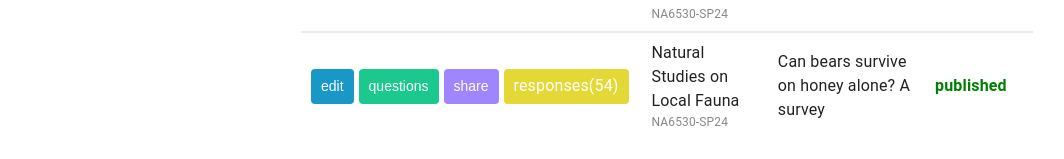
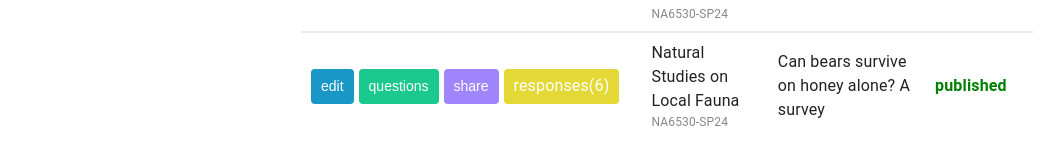
Before and after one commit to TaylorBruening/cs6750-group-final-prototype, a React (Create React App) app: page / in a window 1280 px wide. Shown: the part 504-663 px from the top of the page, without its empty margins (183-1247 px from the left). Built offline with nearby package versions, Linux system fonts and the light colour scheme.

Commit message:
final prototype

```diff
--- a/src/App.js
+++ b/src/App.js
@@ -41,7 +41,7 @@ const surveys = [
     code: 'NA6530-SP24',
     title: "Can bears survive on honey alone? A survey",
     status: 'published',
-    responses: 54,
+    responses: 6,
   },
 ];
 
--- a/src/components/SurveyResults.js
+++ b/src/components/SurveyResults.js
@@ -16,7 +16,9 @@ const SurveyResults = () => {
     const COLORS = ['#0088FE', '#00C49F', '#FFBB28', '#FF8042', '#AF19FF', '#FF19A3', '#FFC019', '#19FFC8', '#197FFF', '#C119FF', '#FF1919', '#19FF91'];
 
     // eslint-disable-next-line react-hooks/rules-of-hooks
-    const [chartTypes, setChartTypes] = useState(survey.questions.map(() => 'pie'));
+const [chartTypes, setChartTypes] = useState(
+  survey.questions.map((_, index) => index % 2 === 0 ? 'pie' : 'bar')
+);
 
     const getQuestionData = (questionIndex) => {
         const dataMap = {};
--- a/src/components/Surveys.js
+++ b/src/components/Surveys.js
@@ -35,7 +35,7 @@ const surveys = [
     code: 'NA6530-SP24',
     title: "Can bears survive on honey alone? A survey",
     status: 'published',
-    responses: 54,
+    responses: 6,
   },
 ];
 
--- a/src/data/surveyResults.js
+++ b/src/data/surveyResults.js
@@ -220,18 +220,209 @@ export const surveyResults = [
     },
     {
         id: 3,
-        title: 'First Survey Title',
-        description: 'Description of the first survey.',
-        responses: 25,
-        csv: 'response,Q1,Q2,Q3\n1,answer1,answer2,answer3\n...',
+        title: 'A study on wild bears',
+        description: 'This survey aims to gather information about wild bear sightings, behavior, and habitat preferences in our local area. Your responses will help us better understand and protect these magnificent creatures.',
+        responses: 10,
+        questions: [
+            "What species of bear did you observe?",
+            "How often have you seen bears in the past year?",
+            "At what time of day did you mostly observe the bears?",
+            "In what type of environment did you see the bears?",
+            "What behavior did you observe most frequently?",
+            "How concerned are you about bear conservation in our area?",
+            "Have you ever participated in a bear awareness program?",
+            "What do you think is the most important action for bear conservation?"
+        ],
+        csv: 'response,Q1,Q2,Q3,Q4,Q5,Q6,Q7,Q8\n1,Black bear,2-3 times,Dawn,Forested area,Foraging,Very concerned,Yes,Increased habitat protection\n2,Grizzly bear,Once,Afternoon,Near a stream,Fishing,Moderately concerned,No,Better waste management\n3,Black bear,4-5 times,Dusk,Mountain trail,Climbing trees,Extremely concerned,Yes,Stricter hunting regulations\n4,Brown bear,2-3 times,Afternoon,Berry patch,Eating berries,Slightly concerned,No,More public education\n5,Grizzly bear,Once,Dawn,Alpine meadow,Digging for roots,Very concerned,Yes,Reducing human-bear conflicts\n6,Black bear,6+ times,Night,Campground,Scavenging,Moderately concerned,Yes,Improved garbage management\n7,Brown bear,4-5 times,Dawn,River bank,Catching fish,Extremely concerned,No,Corridor preservation\n8,Grizzly bear,2-3 times,Dusk,Rocky outcrop,Resting,Very concerned,Yes,Habitat restoration\n9,Black bear,Once,Afternoon,Suburban area,Crossing road,Slightly concerned,No,Traffic management in bear areas\n10,Brown bear,4-5 times,Morning,National park,Walking with cubs,Moderately concerned,Yes,Increased funding for research',
         json: [
-            {"response": 1, "Q1": "answer1", "Q2": "answer2", "Q3": "answer3"},
-            //... More responses
-        ],
-        questions: [
-            "Question 1?",
-            "Question 2?",
-            "Question 3?"
+            {
+                "response": 1,
+                "Q1": "Black bear",
+                "Q2": "2-3 times",
+                "Q3": "Dawn",
+                "Q4": "Forested area",
+                "Q5": "Foraging",
+                "Q6": "Very concerned",
+                "Q7": "Yes",
+                "Q8": "Increased habitat protection"
+            },
+            {
+                "response": 2,
+                "Q1": "Grizzly bear",
+                "Q2": "Once",
+                "Q3": "Afternoon",
+                "Q4": "Near a stream",
+                "Q5": "Fishing",
+                "Q6": "Moderately concerned",
+                "Q7": "No",
+                "Q8": "Better waste management"
+            },
+            {
+                "response": 3,
+                "Q1": "Black bear",
+                "Q2": "4-5 times",
+                "Q3": "Dusk",
+                "Q4": "Mountain trail",
+                "Q5": "Climbing trees",
+                "Q6": "Extremely concerned",
+                "Q7": "Yes",
+                "Q8": "Stricter hunting regulations"
+            },
+            {
+                "response": 4,
+                "Q1": "Brown bear",
+                "Q2": "2-3 times",
+                "Q3": "Afternoon",
+                "Q4": "Berry patch",
+                "Q5": "Eating berries",
+                "Q6": "Slightly concerned",
+                "Q7": "No",
+                "Q8": "More public education"
+            },
+            {
+                "response": 5,
+                "Q1": "Grizzly bear",
+                "Q2": "Once",
+                "Q3": "Dawn",
+                "Q4": "Alpine meadow",
+                "Q5": "Digging for roots",
+                "Q6": "Very concerned",
+                "Q7": "Yes",
+                "Q8": "Reducing human-bear conflicts"
+            },
+            {
+                "response": 6,
+                "Q1": "Black bear",
+                "Q2": "6+ times",
+                "Q3": "Night",
+                "Q4": "Campground",
+                "Q5": "Scavenging",
+                "Q6": "Moderately concerned",
+                "Q7": "Yes",
+                "Q8": "Improved garbage management"
+            },
+            {
+                "response": 7,
+                "Q1": "Brown bear",
+                "Q2": "4-5 times",
+                "Q3": "Dawn",
+                "Q4": "River bank",
+                "Q5": "Catching fish",
+                "Q6": "Extremely concerned",
+                "Q7": "No",
+                "Q8": "Corridor preservation"
+            },
+            {
+                "response": 8,
+                "Q1": "Grizzly bear",
+                "Q2": "2-3 times",
+                "Q3": "Dusk",
+                "Q4": "Rocky outcrop",
+                "Q5": "Resting",
+                "Q6": "Very concerned",
+                "Q7": "Yes",
+                "Q8": "Habitat restoration"
+            },
+            {
+                "response": 9,
+                "Q1": "Black bear",
+                "Q2": "Once",
+                "Q3": "Afternoon",
+                "Q4": "Suburban area",
+                "Q5": "Crossing road",
+                "Q6": "Slightly concerned",
+                "Q7": "No",
+                "Q8": "Traffic management in bear areas"
+            },
+            {
+                "response": 10,
+                "Q1": "Brown bear",
+                "Q2": "4-5 times",
+                "Q3": "Morning",
+                "Q4": "National park",
+                "Q5": "Walking with cubs",
+                "Q6": "Moderately concerned",
+                "Q7": "Yes",
+                "Q8": "Increased funding for research"
+            }
         ]
     },
+    {
+        id: 4,
+        title: "Can bears survive on honey alone? A survey",
+        description: "This survey explores public knowledge and perceptions about bear diets, with a focus on the popular notion that bears can survive on honey alone. Your responses will help us understand common misconceptions and guide our future educational efforts.",
+        responses: 6,
+        questions: [
+            "Do you think bears can survive on honey alone?",
+            "What type of eater do you think a bear is?",
+            "What do you think are the main components of a bear's diet?",
+            "How much do you agree with the statement: 'Bears primarily eat honey'?",
+            "How familiar are you with bear diets?",
+            "What's your primary source of information about bears?",
+            "Would you be interested in learning more about bear diets?"
+        ],
+        csv: 'response,Q1,Q2,Q3,Q4,Q5,Q6,Q7\n1,No,Omnivore,Berries;Fish;Insects,Strongly disagree,Somewhat familiar,Books,Yes\n2,Not sure,Carnivore,Honey;Fish,Disagree,Very familiar,Documentaries,No\n3,Yes,Herbivore,Honey;Berries,Agree,Not very familiar,TV shows,Yes\n4,No,Omnivore,Fish;Meat;Plants,Strongly disagree,Very familiar,Scientific articles,Yes\n5,Maybe,Omnivore,Honey;Insects;Fruits,Neutral,Somewhat familiar,Zoos,No\n6,No,Carnivore,Meat;Fish;Honey,Disagree,Not familiar at all,Social media,Yes',
+        json: [
+            {
+                "response": 1,
+                "Q1": "No",
+                "Q2": "Omnivore",
+                "Q3": "Berries;Fish;Insects",
+                "Q4": "Strongly disagree",
+                "Q5": "Somewhat familiar",
+                "Q6": "Books",
+                "Q7": "Yes"
+            },
+            {
+                "response": 2,
+                "Q1": "Not sure",
+                "Q2": "Carnivore",
+                "Q3": "Honey;Fish",
+                "Q4": "Disagree",
+                "Q5": "Very familiar",
+                "Q6": "Documentaries",
+                "Q7": "No"
+            },
+            {
+                "response": 3,
+                "Q1": "Yes",
+                "Q2": "Herbivore",
+                "Q3": "Honey;Berries",
+                "Q4": "Agree",
+                "Q5": "Not very familiar",
+                "Q6": "TV shows",
+                "Q7": "Yes"
+            },
+            {
+                "response": 4,
+                "Q1": "No",
+                "Q2": "Omnivore",
+                "Q3": "Fish;Honey;Berries",
+                "Q4": "Strongly disagree",
+                "Q5": "Very familiar",
+                "Q6": "Scientific articles",
+                "Q7": "Yes"
+            },
+            {
+                "response": 5,
+                "Q1": "Maybe",
+                "Q2": "Omnivore",
+                "Q3": "Honey;Insects;Fruits",
+                "Q4": "Neutral",
+                "Q5": "Somewhat familiar",
+                "Q6": "Zoos",
+                "Q7": "No"
+            },
+            {
+                "response": 6,
+                "Q1": "No",
+                "Q2": "Carnivore",
+                "Q3": "Berries;Fish;Honey",
+                "Q4": "Disagree",
+                "Q5": "Not familiar at all",
+                "Q6": "Social media",
+                "Q7": "Yes"
+            }
+        ]
+    }
 ];
```
Lines whose indentation alone changed are shown as unchanged.
